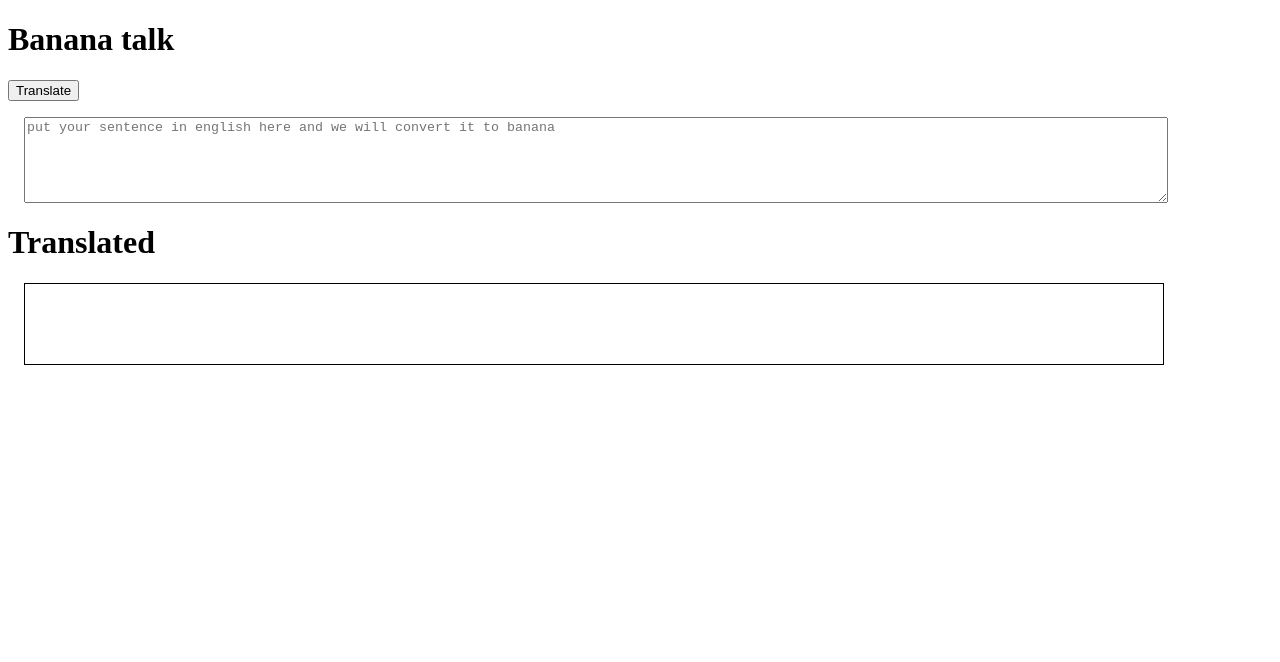
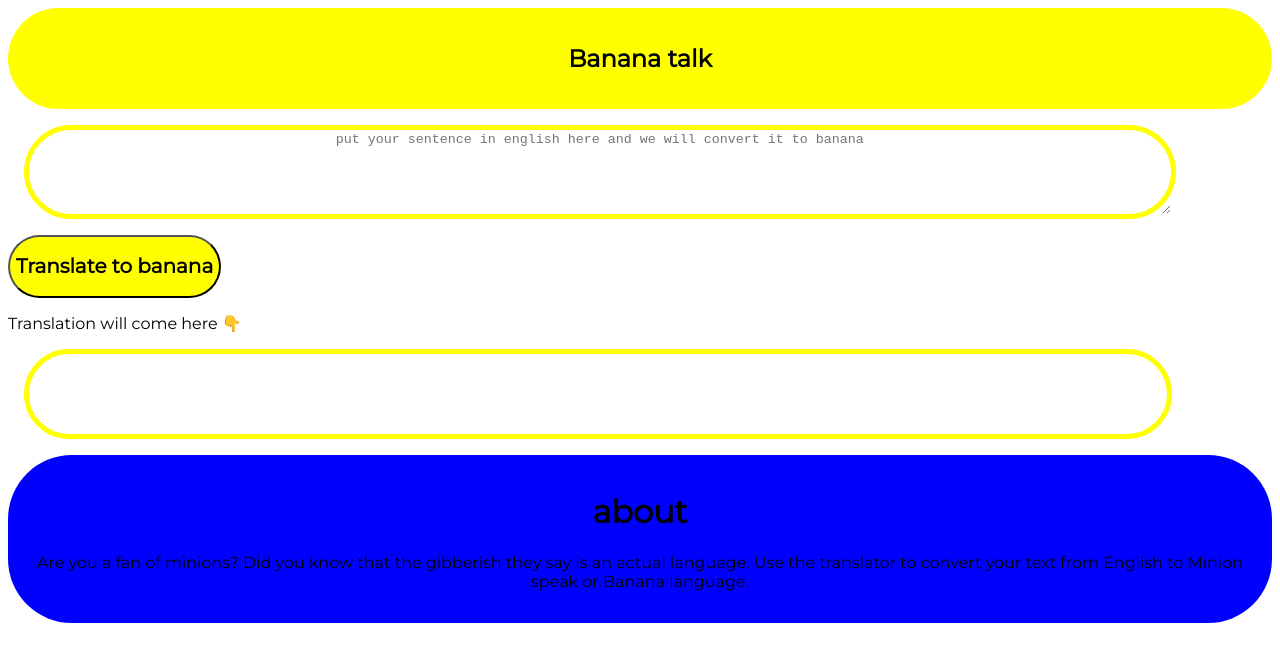
Before and after one commit to Bharatrathod-81/banana-talks, a plain HTML site: page index.html in a window 1280 px wide. Drawn offline with Linux system fonts and the light colour scheme; a web font is replaced by a local one.

Commit message:
banana talks done

```diff
--- a/app.js
+++ b/app.js
@@ -1,8 +1,23 @@
 var btnTranslate=document.querySelector("#btn-translate");
 var txtIput=document.querySelector("#txt-input");
 var outPut=document.querySelector("#output");
-console.log(txtIput)
+var serverURL="https://api.funtranslations.com/translate/minion.json"
+
+function getTranslationURL(serverURL){
+    return serverURL+"?"+"text= "+txtIput.value
+}
+function errorHandler(error){
+    console.log("error occured",error);
+    alert("something wrong with server! Try again after some time")
+}
+// var inputText=txtIput.value;
 function clickHandker(){
-    outPut.innerText="ajajakaka "+txtIput.value;
+    fetch(getTranslationURL(serverURL))
+    .then(response => response.json())
+    .then(json => {
+        var translatedText=json.contents.translated;
+        outPut.innerText=translatedText
+      })
+    .catch(errorHandler)
 }
 btnTranslate.addEventListener("click",clickHandker);
--- a/index.html
+++ b/index.html
@@ -6,26 +6,61 @@
     <meta name="viewport" content="width=device-width, initial-scale=1.0">
     <title>Banana talks</title>
     <style>
+        @import url('https://fonts.googleapis.com/css2?family=Estonia&family=M+PLUS+1+Code&family=Montserrat&display=swap');
+        body{
+            font-family: 'Montserrat', sans-serif;
+        }
+        .b{
+            font-family: 'Montserrat', sans-serif;
+        }
         textarea{
             width: 90%;
             display: block;
             margin: 1rem;
             height: 10vh;
+            border: 5px solid yellow;
+            border-radius: 4rem;
+            text-align: center;
+        }
+        #btn-translate{
+            background-color: yellow;
+            padding: 0.rem;
+            border-radius: 4rem;
+
+        }
+        .letter{
+            padding: 1rem 0rem 0rem;
         }
         #output{
             width: 90%;
-            border: 1px solid black;
+            border: 5px solid yellow;
             margin: 1rem;
             height: 10vh;
+            border-radius: 4rem;
+            text-align: center;
+        }
+        .nav{
+            text-align: center;
+            background-color: yellow;
+            padding: 1rem;
+            border-radius: 4rem;
+        }
+        .footer{
+            background-color: blue;
         }
     </style>
 </head>
 <body>
-    <h1>Banana talk</h1>
-    <button id="btn-translate">Translate</button>
+    <nav class="nav"><h1>Banana talk</h1></nav>
     <textarea id="txt-input" placeholder="put your sentence in english here and we will convert it to banana"></textarea>
-    <div><h1>Translated</h1></div>
+    <button id="btn-translate"><h2 class="b">Translate to banana</h2></button>
+
+    <div class="letter">Translation will come here 👇</div>
     <div id="output"></div>
+    <footer class="nav footer">
+        <h1>about</h1>
+        <p>Are you a fan of minions? Did you know that the gibberish they say is an actual language. Use the translator to convert your text from English to Minion speak or Banana language.</p>
+    </footer>
     <script src="app.js" type="text/javascript"></script>
 </body>
 </html>
```
